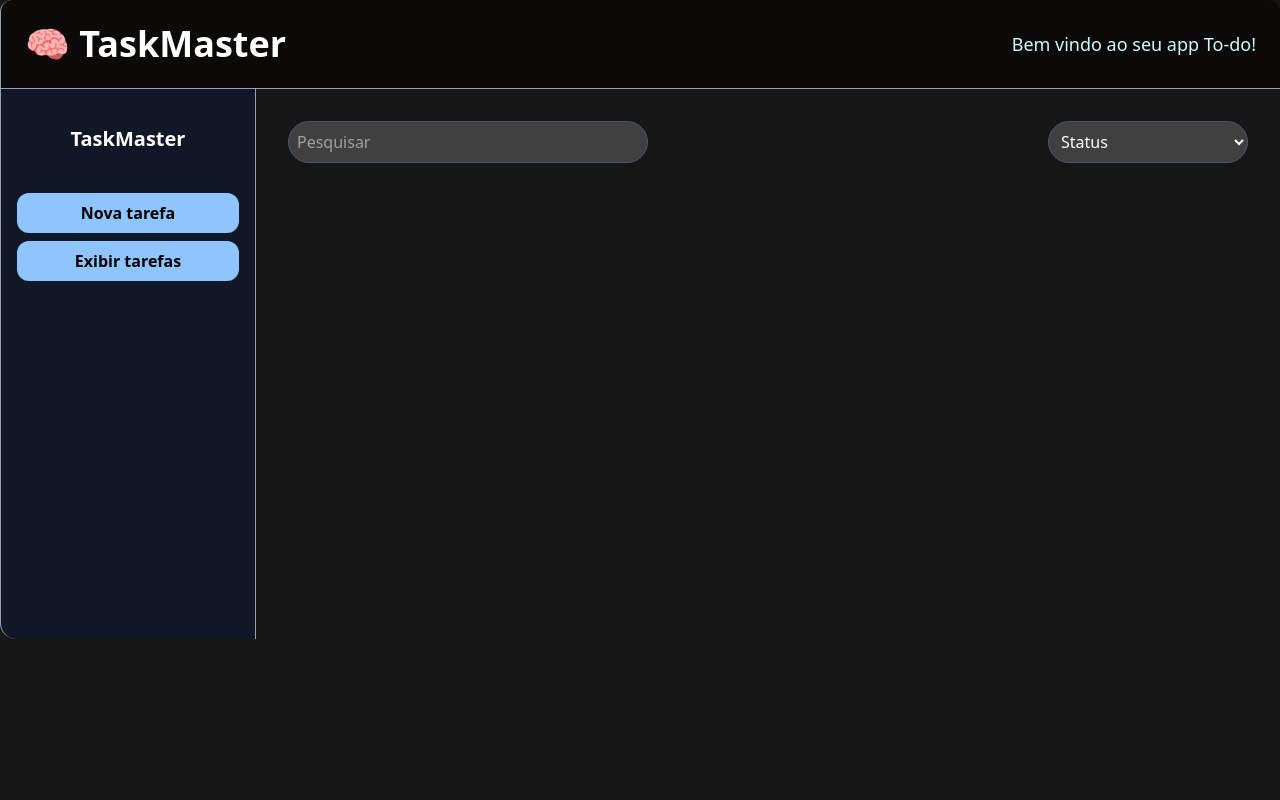
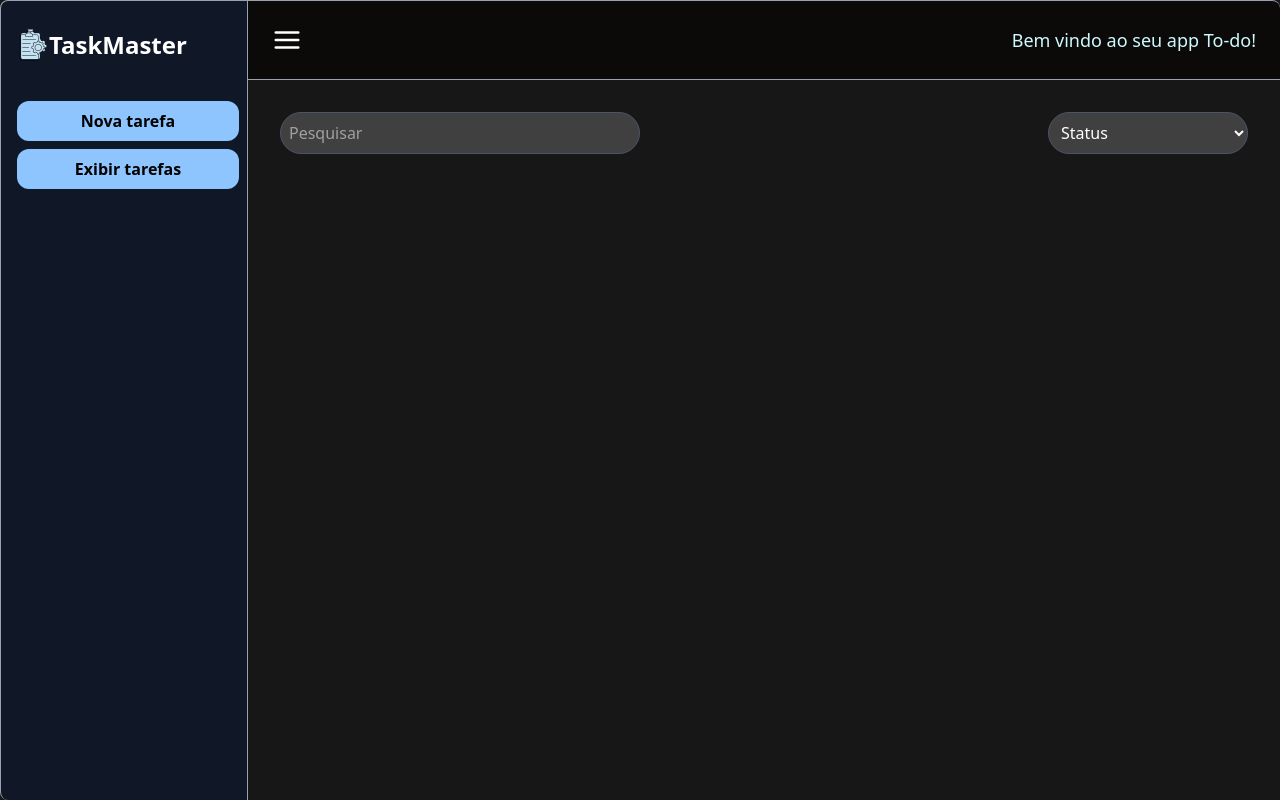
Before and after one commit to Henriques-Da-Silva/Task_Master, a React (Vite) app: page / in a window 1280 px wide. Built offline with nearby package versions, Linux system fonts and the light colour scheme.

Commit message:
Alterei as configurações do SideBar.
SideBar

```diff
--- a/src/components/CardTask.tsx
+++ b/src/components/CardTask.tsx
@@ -44,7 +44,7 @@ export const CardTask = (props: CardTaskProps) => {
   const navigate = useNavigate();
 
   return (
-    <div className="hover:bg-blue-50 flex flex-col rounded-xl bg-amber-50 text-black w-74 h-62 justify-between">
+    <div className="hover:bg-blue-50 flex flex-col rounded-xl bg-amber-50 text-black w-78 h-66 justify-between">
         <div className=" flex items-center justify-between p-2.5 bg-blue-400 rounded-t-xl" >
             <h3 title={props.title} className="line-clamp-1 font-bold">{props.title}</h3>
             <div className="flex gap-1 items-center">
--- a/src/components/filter.tsx
+++ b/src/components/filter.tsx
@@ -42,7 +42,7 @@ export const Filter = (props: filterProps) => {
         } else {
                  return ( <div className="border-b-2 border-gray-600 mb-5">
                              <h1 className="text-2xl font-bold p-4">{title}</h1>
-                             <ul className="space-y-3 gap-y-2 grid grid-cols-1 sm:grid-cols-2 md:grid-cols-3">
+                             <ul className="space-y-3 gap-5 gap-y-2 grid grid-cols-1 sm:grid-cols-2 md:grid-cols-3">
                                 {tasks.map((task) => (
                                     <li key={task.id} className="flex p-3 rounded-lg justify-center">
                                         <CardTask id={task.id} title={task.title} description={task.description || "Sem descrição"} dueDate={new Date(task.dueDate).toLocaleDateString()} done={task.done} priority={task.priority || "low"}></CardTask>
--- a/src/components/init.tsx
+++ b/src/components/init.tsx
@@ -1,24 +1,42 @@
-import Sidebar from "../components/sidebar";
+import { NavLink } from "react-router-dom";
+import { FiMenu } from "react-icons/fi";
+import { useSidebar } from "../hooks/useSidebar";
 
 interface InitProps {
     children?: React.ReactNode;
 }
 
-export default function Home(props: InitProps) {
+export default function Init(props: InitProps) {
+  const {openSidebar, setOpenSidebar} = useSidebar();
+
   return (
-    <div className="min-h-screen bg-neutral-900 text-white">
-      <header className="bg-stone-950 flex justify-between p-6 items-center border-b border-l border-gray-400 rounded-t-2xl">
-        <h1 className="text-4xl font-bold">🧠 TaskMaster</h1>
+    <div className="flex min-h-screen bg-neutral-900 text-white">
+        <aside className={`flex flex-col duration-300 bg-gray-900 rounded-l-[8px] text-gray-300 ${!openSidebar ? 'w-62' : 'w-20'} p-2 pl-4 border-x border-t border-gray-400`}>
+          <nav className="flex flex-col gap-2">
+
+            <NavLink to="/" className="flex text-2xl font-bold text-white mb-8 mt-5 hover:text-blue-200">
+            <img title="Status" src="/image.png" alt="Ícone" width={32} height={32} />
+            TaskMaster</NavLink>
+
+            <NavLink to="/novatarefa" className="font-bold text-center bg-blue-300 text-black p-2 rounded-xl hover:bg-blue-500">Nova tarefa</NavLink>
+
+            <NavLink to="/listatarefas" className="font-bold text-center bg-blue-300 text-black p-2 rounded-xl hover:bg-blue-500">Exibir tarefas</NavLink>
+
+          </nav>
+        </aside>
+
+        <div className="flex flex-col flex-1">
+            <header className="bg-stone-950 flex justify-between p-6 items-center border-y border-gray-400 rounded-tr-[8px]">
+              <FiMenu title={`${!openSidebar ? 'Abrir Menu' : 'Fechar Menu'}`}  className="text-3xl hover:cursor-pointer hover:text-blue-200" onClick={() => setOpenSidebar(!openSidebar)}/>
               <h2 className="text-cyan-100 text-lg">Bem vindo ao seu app To-do!</h2>
             </header>
 
-      <div className="flex">
-        <Sidebar />
-
             <div className="flex-1">
 
-        <div className="min-h-[550px] max-h-[calc(100vh-90px)] overflow-y-auto shadow-md p-6 grid grid-cols-1 sm:grid-cols-2 md:grid-cols-3 gap-9 scrollbar scrollbar-thumb-gray-800 scrollbar-hover:scrollbar-thumb-slate-700">
+            <div className="p-5 min-h-[550px] max-h-[calc(100vh-90px)] overflow-y-auto scrollbar scrollbar-thumb-gray-800 scrollbar-hover:scrollbar-thumb-slate-700">
+                  <div>
                       {props.children}
+                  </div>
               </div>
 
           </div>
--- a/src/components/sidebar.tsx
+++ /dev/null
@@ -1,19 +0,0 @@
-import { NavLink } from "react-router-dom";
-
-const Sidebar = () => {
-  return (
-    <aside className="bg-gray-900 rounded-bl-2xl text-gray-300 w-64 p-4 border-x border-gray-400">
-      <nav className="flex flex-col gap-2">
-
-        <NavLink to="/" className="text-xl font-bold text-white mb-8 mt-5 text-center hover:text-blue-200">TaskMaster</NavLink>
-
-        <NavLink to="/novatarefa" className="font-bold text-center bg-blue-300 text-black p-2 rounded-xl hover:bg-blue-500">Nova tarefa</NavLink>
-
-        <NavLink to="/listatarefas" className="font-bold text-center bg-blue-300 text-black p-2 rounded-xl hover:bg-blue-500">Exibir tarefas</NavLink>
-
-      </nav>
-    </aside>
-  );
-};
-
-export default Sidebar;
--- /dev/null
+++ b/src/contexts/SidebarContext.tsx
@@ -0,0 +1,18 @@
+import { createContext, useState } from "react";
+
+interface SidebarContextType {
+  openSidebar: boolean;
+  setOpenSidebar: (value: boolean) => void;
+}
+
+export const SidebarContext = createContext<SidebarContextType | null>(null);
+
+export const SidebarProvider = ({ children }: { children: React.ReactNode }) => {
+  const [openSidebar, setOpenSidebar] = useState(false);
+
+  return (
+    <SidebarContext.Provider value={{ openSidebar, setOpenSidebar }}>
+      {children}
+    </SidebarContext.Provider>
+  );
+};
--- /dev/null
+++ b/src/hooks/useSidebar.tsx
@@ -0,0 +1,10 @@
+import { useContext } from "react";
+import { SidebarContext } from "../contexts/SidebarContext";
+
+export const useSidebar = () => {
+  const context = useContext(SidebarContext);
+  if (!context) {
+    throw new Error("useSidebar must be used within SidebarProvider");
+  }
+  return context;
+};
--- a/src/main.tsx
+++ b/src/main.tsx
@@ -3,9 +3,14 @@ import { createRoot } from 'react-dom/client'
 import { App } from './App'
 import { TasksProvider } from "./contexts/TasksContext";
 import './style.css'
+import { SidebarProvider } from './contexts/SidebarContext';
 
 createRoot(document.getElementById('root')!).render(
   <StrictMode>
-    <TasksProvider><App /></TasksProvider>
+    <SidebarProvider>
+      <TasksProvider>
+        <App />
+      </TasksProvider>
+    </SidebarProvider>
   </StrictMode>,
 )
--- a/src/pages/home.tsx
+++ b/src/pages/home.tsx
@@ -1,27 +1,18 @@
 import { useState } from "react";
 import { Filter  } from "../components/filter";
-import Sidebar from "../components/sidebar";
+import Init from "../components/init";
+
 
 export default function Home() {
-  const [filte, setFilter] = useState("done")
+  const [filter, setFilter] = useState("done")
   const [search, setSearch] = useState("")
 
   return (
-      <div className="min-h-screen bg-neutral-900 text-white">
-        <header className="bg-stone-950 flex justify-between p-6 items-center border-b border-l border-gray-400 rounded-t-xl">
-          <h1 className="text-4xl font-bold">🧠 TaskMaster</h1>
-          <h2 className="text-cyan-100 text-lg">Bem vindo ao seu app To-do!</h2>
-        </header>
-
-        <div className="flex">
-          <Sidebar />
-
-          <div className="flex-1">
-            <div className="p-5 min-h-[550px] max-h-[calc(100vh-90px)] overflow-y-auto scrollbar scrollbar-thumb-gray-800 scrollbar-hover:scrollbar-thumb-slate-700">
-                  <div className="flex items-start w-full justify-between p-3 mb-5">
+          <Init>
+            <div className="flex items-start justify-between p-3 mb-5">
                 <input type="search" value={search} onChange={(text) => setSearch(text.target.value) } className="p-2 bg-neutral-700 border border-gray-600 rounded-3xl w-90" placeholder="Pesquisar" />
 
-                      <select value={filte} onChange={(text) => setFilter(text.target.value) } id="filter" className="p-2 bg-neutral-700 border border-gray-600 rounded-3xl w-50" >
+                <select value={filter} onChange={(text) => setFilter(text.target.value) } id="filter" className="p-2 bg-neutral-700 border border-gray-600 rounded-3xl w-50" >
                   <option value="done">Status</option>
                   <option value="priority">Prioridade</option>
                   <option value="prazo">Prazo</option>
@@ -29,13 +20,10 @@ export default function Home() {
                 </select>
 
             </div>
+
             <div>
-                      <Filter filter={filte}></Filter>
+                <Filter filter={filter}></Filter>
             </div>
-
-            </div>
-          </div>
-        </div>
-      </div>
+          </Init>
   );
-}
+};
--- a/src/pages/tarefas.tsx
+++ b/src/pages/tarefas.tsx
@@ -12,9 +12,9 @@ export default function ListaTarefas() {
 
         <div className="p-2">
         <h2 className="text-2xl font-bold mb-4 p-4">Todas as Tarefas</h2>
-        <ul className="space-y-3 gap-85 gap-y-2 grid grid-cols-1 sm:grid-cols-2 md:grid-cols-3">
+        <ul className="space-y-3 gap-5 gap-y-2 grid grid-cols-1 sm:grid-cols-2 md:grid-cols-3">
             {tasks.map((task) => (
-            <li key={task.id} className="p-3 rounded-lg">
+            <li key={task.id} className="flex p-3 rounded-lg justify-center">
                 <CardTask id={task.id} title={task.title} description={task.description || "Sem descrição"} dueDate={new Date(task.dueDate).toLocaleDateString()} done={task.done} priority={task.priority || "low"}></CardTask>
 
             </li>
```
Lines whose indentation alone changed are shown as unchanged.
